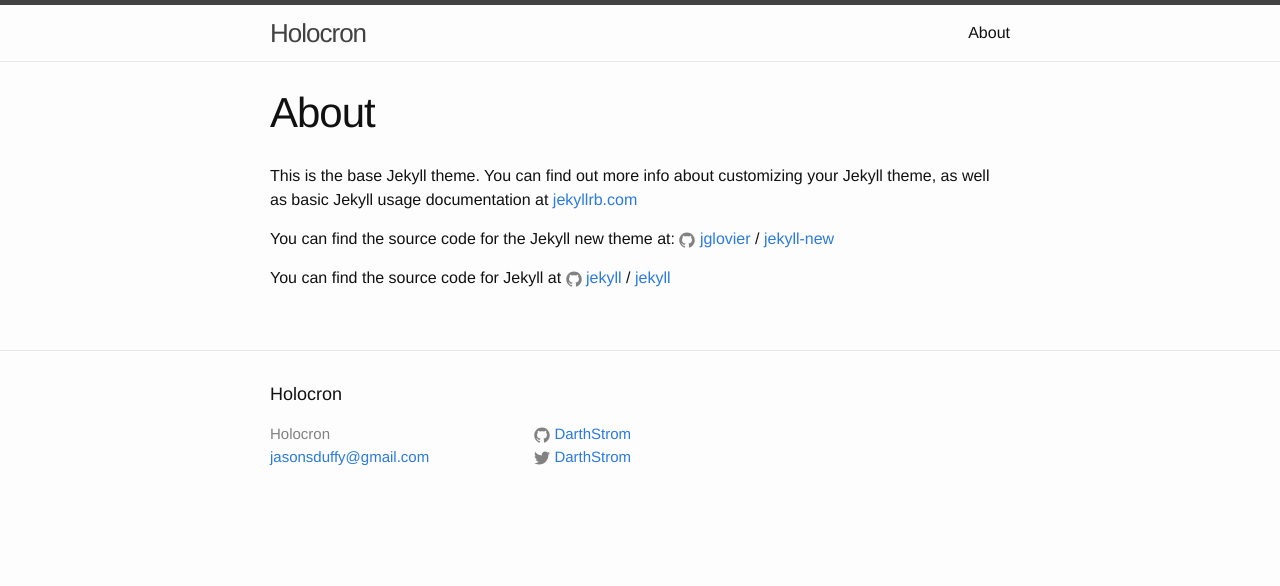
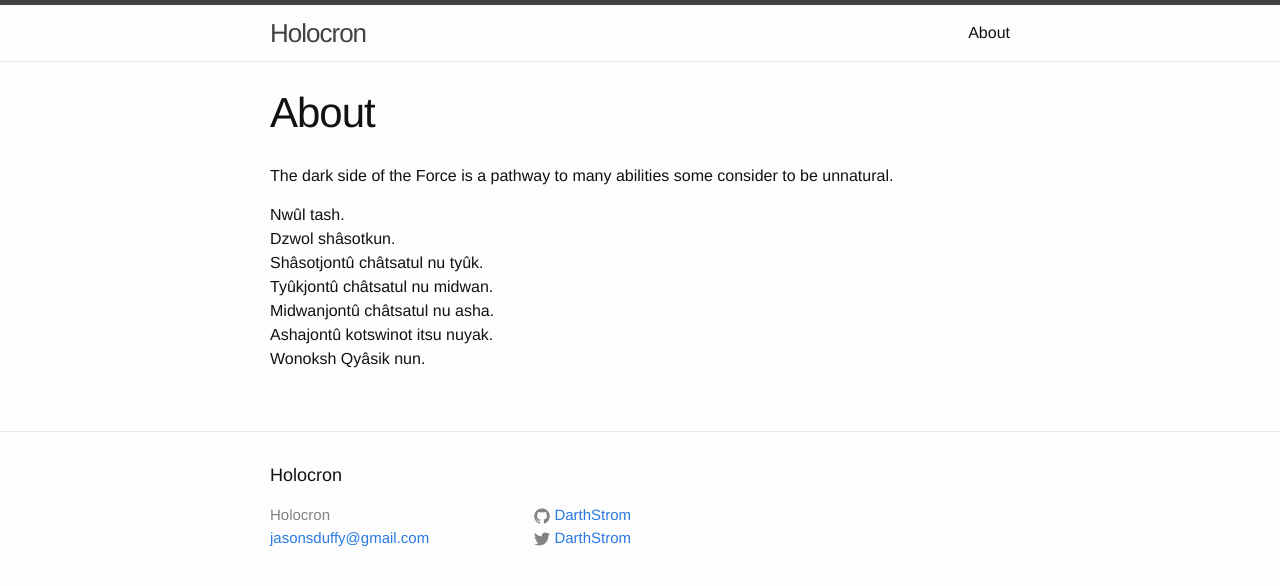
Before and after one commit to DarthStrom/DarthStrom.github.io, a Jekyll site: the page built from about.md, in a window 1280 px wide. Shown: the top 586 px of the page. Built offline with Jekyll 4.4.1, drawn with Linux system fonts in a browser that asks for light colours.

Commit message:
update about and first post

```diff
--- a/about.md
+++ b/about.md
@@ -4,12 +4,12 @@ title: About
 permalink: /about/
 ---
 
-This is the base Jekyll theme. You can find out more info about customizing your Jekyll theme, as well as basic Jekyll usage documentation at [jekyllrb.com](http://jekyllrb.com/)
+The dark side of the Force is a pathway to many abilities some consider to be unnatural.
 
-You can find the source code for the Jekyll new theme at:
-{% include icon-github.html username="jglovier" %} /
-[jekyll-new](https://github.com/jglovier/jekyll-new)
-
-You can find the source code for Jekyll at
-{% include icon-github.html username="jekyll" %} /
-[jekyll](https://github.com/jekyll/jekyll)
+Nwûl tash.
+Dzwol shâsotkun.
+Shâsotjontû châtsatul nu tyûk.
+Tyûkjontû châtsatul nu midwan.
+Midwanjontû châtsatul nu asha.
+Ashajontû kotswinot itsu nuyak.
+Wonoksh Qyâsik nun.
```
Also changed, not shown: _posts/2016-05-04-first-post.md (+2 -2 lines).
